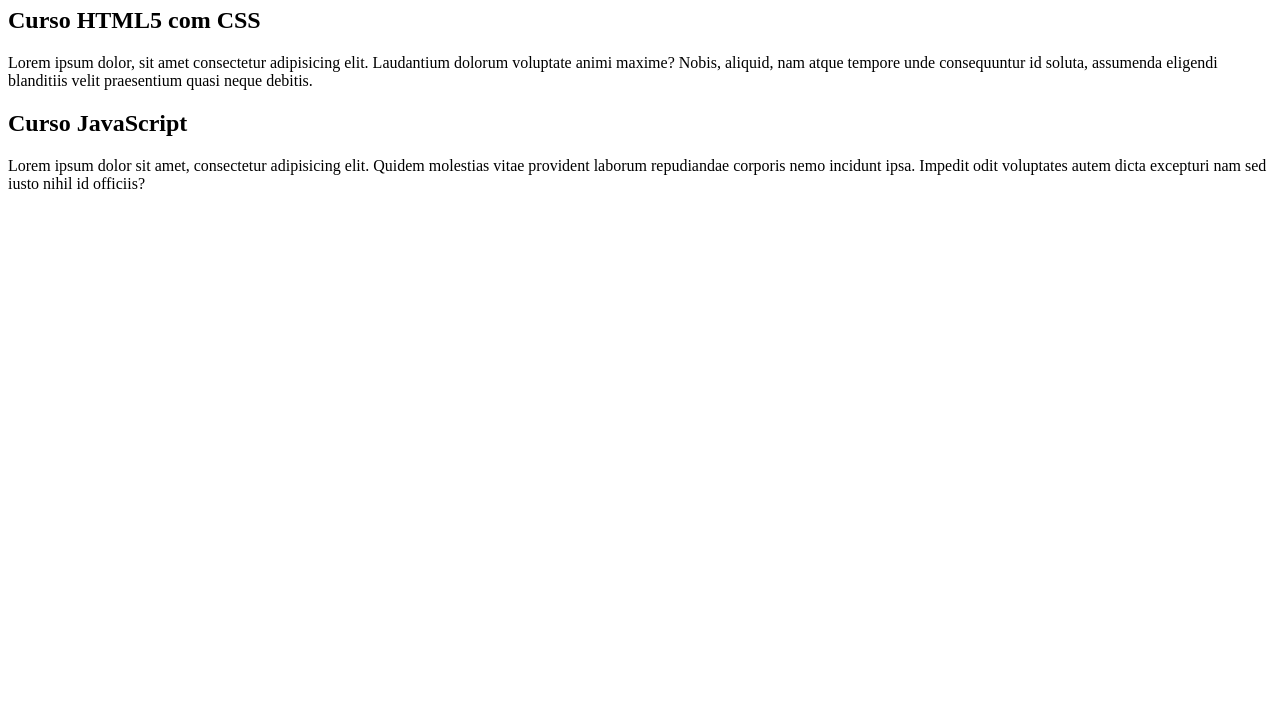
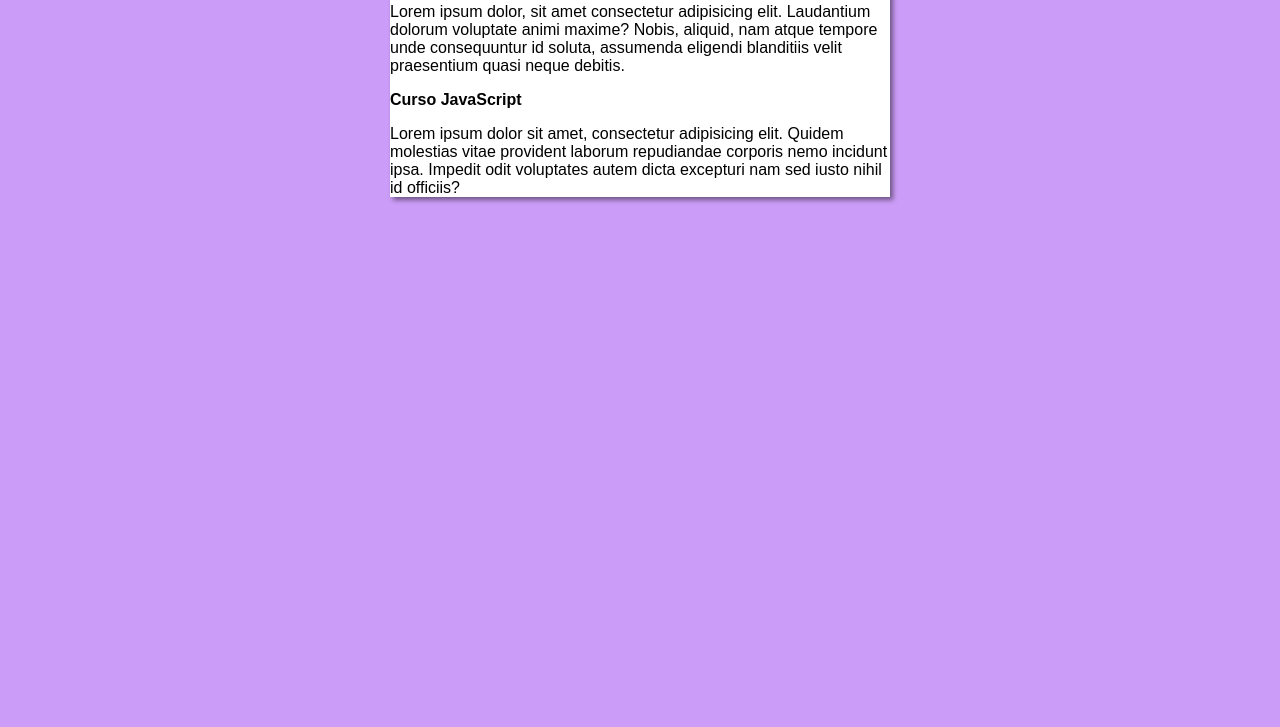
Before and after one commit to NogMariana/projeto-site, a plain HTML site: page index.html in a window 1280 px wide. Shown: the part 73-800 px from the top of the page. Drawn offline with Linux system fonts and the light colour scheme.

Commit message:
Iniciei o design

```diff
--- /dev/null
+++ b/estilo/style.css
@@ -0,0 +1,15 @@
+* {
+   font-family: Arial, Helvetica, sans-serif;
+   font-size: 16px;
+}
+
+body {
+    background-color: rgb(204, 157, 248);
+}
+
+main {
+    background-color: white;
+    width: 500px;
+    margin: auto;
+    box-shadow: 3px 3px 5px rgba(0, 0, 0, 0.473);
+}
--- a/index.html
+++ b/index.html
@@ -5,6 +5,7 @@
     <meta http-equiv="X-UA-Compatible" content="IE=edge">
     <meta name="viewport" content="width=device-width, initial-scale=1.0">
     <title>Titulo do site</title>
+    <link rel="stylesheet" href="estilo/style.css">
 </head>
 <body>
     <main>
```
